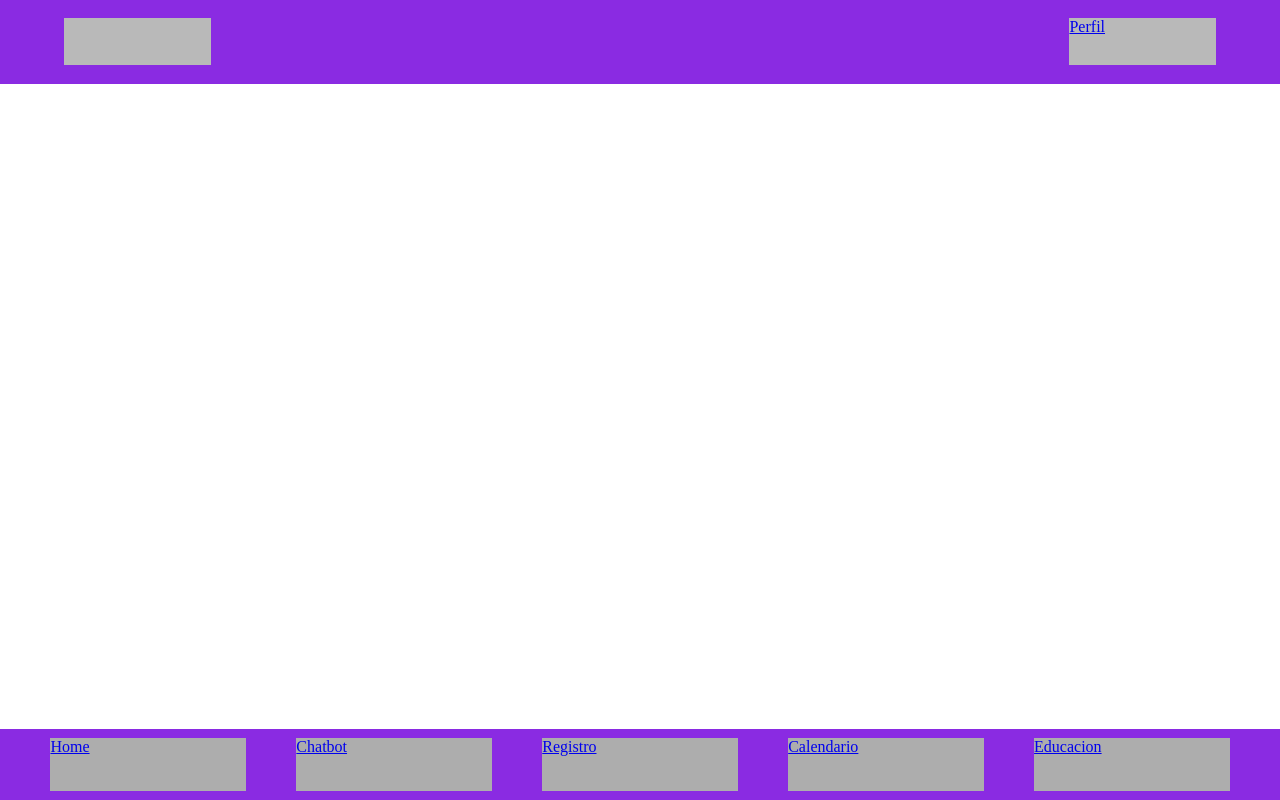
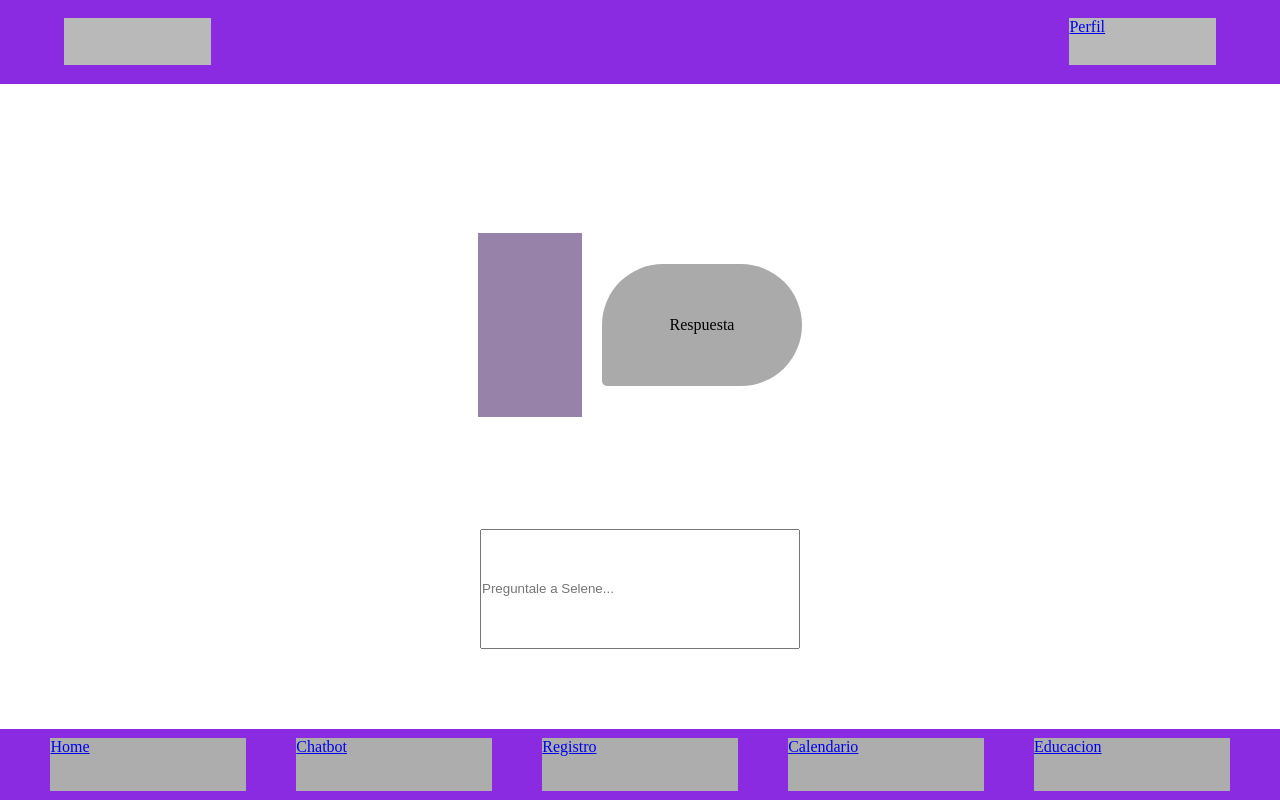
Before and after one commit to franciscadarling/Marea, a website: page chatbot/index.html in a window 1280 px wide. Drawn offline with Linux system fonts and the light colour scheme.

Commit message:
chatbot wireframeado ✔

```diff
--- a/chatbot/chatbot.css
+++ b/chatbot/chatbot.css
@@ -32,7 +32,6 @@ body {
     width: 100%;
     flex: 1;
     min-height: 0;
-    overflow-y: auto;
     display: flex;
     align-items: center;
     justify-content: center;
@@ -75,3 +74,59 @@ body {
     display: flex;
     flex-direction: row;
 }
+
+.mensaje {
+    display: flex;
+    width: 100%;
+    flex: 1;
+    min-height: 0;
+    overflow-y: auto;
+    display: flex;
+    align-items: center;
+    justify-content: center;
+    gap: 2.5vh;
+}
+
+.preguntar {
+    display: flex;
+    flex-direction: column;
+    justify-content: end;
+
+}
+
+.avatar {
+    display: flex;
+    flex-direction: row;
+    align-items: flex-start;
+    gap: 5vh;
+    background-color: rgb(151, 131, 170);
+    height: 23vh;
+    width: 13vh;
+
+}
+
+.respuesta {
+    display: flex;
+    flex-direction: column;
+    justify-content: space-around;
+
+}
+
+.bdetexto {
+    display: flex;
+    flex-direction: column;
+    background-color: rgb(170, 170, 170);
+    border-radius: 12vh 12vh 12vh 1vh;
+    padding: 6.5vh 8.5vh;
+    width: fit-content;
+}
+
+.inputpregunta {
+    display: flex;
+    flex-direction: column;
+    justify-content: center;
+    width: 40vh;
+    height: 15vh;
+    align-items: start;
+    margin-bottom: 2vh;
+}
--- a/chatbot/index.html
+++ b/chatbot/index.html
@@ -14,7 +14,16 @@
     </header>
 
     <section class="pantalla">
+        <div class="mensaje">
+            <div class="avatar"> </div>
+            <div class="respuesta">
+               <article class="bdetexto">Respuesta</article>
+            </div>
+        </div>
+        <div class="pregutar">
+           <input type="text" placeholder="Preguntale a Selene..." class="inputpregunta">
 
+        </div>
     </section>
 
     <nav class="botones">
```
